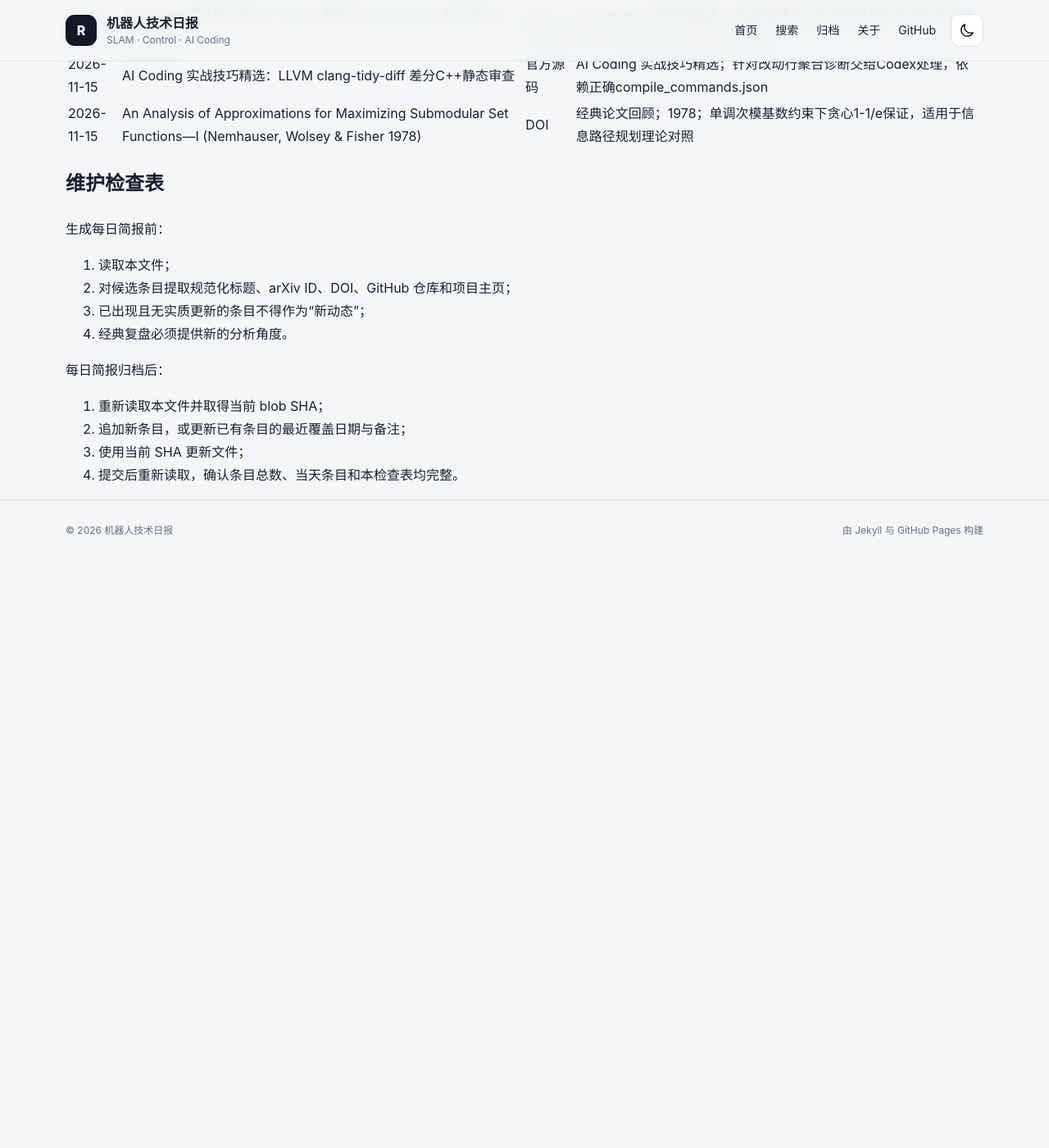
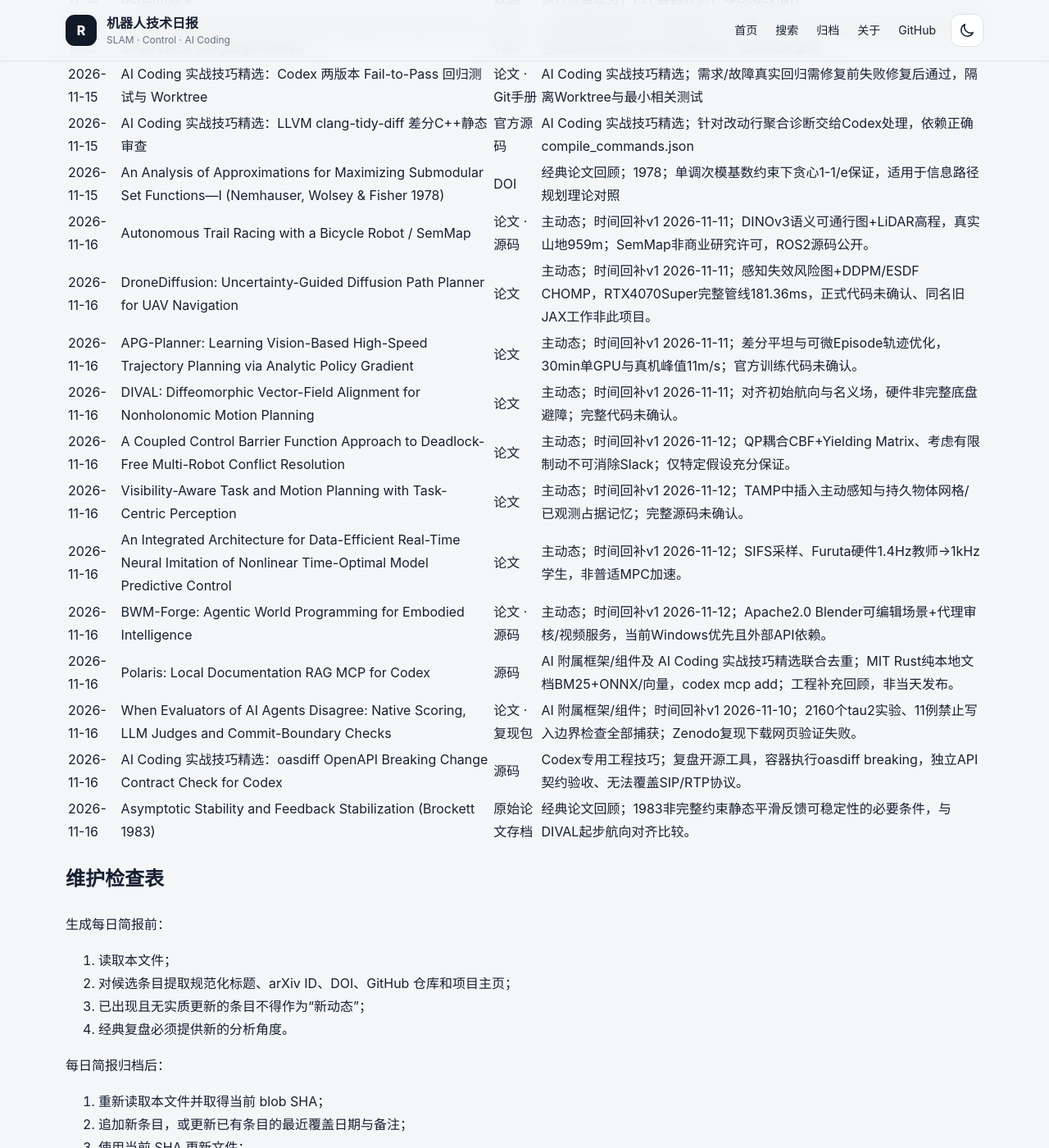
Before and after one commit to helywin/daily, a Jekyll site: the page built from robotics-brief-covered-items.md, in a window 1280 px wide and 1400 px high, scrolled down 92073 px. Shown: the whole window at 82% size. Built offline with Jekyll 4.4.1, drawn with Linux system fonts in a browser that asks for light colours; our own code applies the rules of GitHub Pages for plain Markdown files; before the commit the page ends 92755 px from its top, so only the background shows below that; some of the changed text lies outside the part shown.

Commit message:
docs: update robotics brief coverage index for 2026-11-16

```diff
--- a/robotics-brief-covered-items.md
+++ b/robotics-brief-covered-items.md
@@ -1,6 +1,6 @@
 # 机器人技术简报已覆盖条目索引
 
-> 最后更新：2026-11-15（Asia/Shanghai）
+> 最后更新：2026-11-16（Asia/Shanghai）
 >
 > 用途：每日简报选题前强制查重。本文件保留全部历史条目的最近覆盖日期、规范标题、至少一个可直接访问的原始来源和必要备注。
 >
@@ -204,6 +204,8 @@
 > 2026-11-14 新增 8 条主动态、1 条 AI / LLM 附属组件、1 条 AI Coding 新实操主题和 1 篇经典回顾；Alloy 的 Codex MCP 实战与主动态为同一项目只登记一次，本日新增 11 条，累计 1,345 条。
 >
 > 2026-11-15 新增 7 条机器人/控制主动态、2 项 AI/LLM 附属框架与开源组件、2 条 Codex AI Coding 实战技巧精选和 1 篇经典论文回顾，共 12 条，累计 1,357 条。
+>
+> 2026-11-16 新增 8 条主动态、2 条 AI/LLM 附属组件、2 条 Codex 技巧及 1 篇经典论文；Polaris 组件与技巧同一项目合并去重，实际新增 12 条，累计 1,369 条。
 >
 ## 已核验条目
 
@@ -1666,6 +1668,18 @@
 | 2026-11-15 | AI Coding 实战技巧精选：Codex 两版本 Fail-to-Pass 回归测试与 Worktree | [论文](https://arxiv.org/abs/2611.16114) · [Git手册](https://git-scm.com/docs/git-worktree) | AI Coding 实战技巧精选；需求/故障真实回归需修复前失败修复后通过，隔离Worktree与最小相关测试 |
 | 2026-11-15 | AI Coding 实战技巧精选：LLVM clang-tidy-diff 差分C++静态审查 | [官方源码](https://github.com/llvm/llvm-project/blob/main/clang-tools-extra/clang-tidy/tool/clang-tidy-diff.py) | AI Coding 实战技巧精选；针对改动行聚合诊断交给Codex处理，依赖正确compile_commands.json |
 | 2026-11-15 | An Analysis of Approximations for Maximizing Submodular Set Functions—I (Nemhauser, Wolsey & Fisher 1978) | [DOI](https://doi.org/10.1007/BF01588971) | 经典论文回顾；1978；单调次模基数约束下贪心1-1/e保证，适用于信息路径规划理论对照 |
+| 2026-11-16 | Autonomous Trail Racing with a Bicycle Robot / SemMap | [论文](https://arxiv.org/abs/2611.15280) · [源码](https://github.com/rai-opensource/sem_map) | 主动态；时间回补v1 2026-11-11；DINOv3语义可通行图+LiDAR高程，真实山地959m；SemMap非商业研究许可，ROS2源码公开。 |
+| 2026-11-16 | DroneDiffusion: Uncertainty-Guided Diffusion Path Planner for UAV Navigation | [论文](https://arxiv.org/abs/2611.15277) | 主动态；时间回补v1 2026-11-11；感知失效风险图+DDPM/ESDF CHOMP，RTX4070Super完整管线181.36ms，正式代码未确认、同名旧JAX工作非此项目。 |
+| 2026-11-16 | APG-Planner: Learning Vision-Based High-Speed Trajectory Planning via Analytic Policy Gradient | [论文](https://arxiv.org/abs/2611.15296) | 主动态；时间回补v1 2026-11-11；差分平坦与可微Episode轨迹优化，30min单GPU与真机峰值11m/s；官方训练代码未确认。 |
+| 2026-11-16 | DIVAL: Diffeomorphic Vector-Field Alignment for Nonholonomic Motion Planning | [论文](https://arxiv.org/abs/2611.14918) | 主动态；时间回补v1 2026-11-11；对齐初始航向与名义场，硬件非完整底盘避障；完整代码未确认。 |
+| 2026-11-16 | A Coupled Control Barrier Function Approach to Deadlock-Free Multi-Robot Conflict Resolution | [论文](https://arxiv.org/abs/2611.16218) | 主动态；时间回补v1 2026-11-12；QP耦合CBF+Yielding Matrix、考虑有限制动不可消除Slack；仅特定假设充分保证。 |
+| 2026-11-16 | Visibility-Aware Task and Motion Planning with Task-Centric Perception | [论文](https://arxiv.org/abs/2611.16213) | 主动态；时间回补v1 2026-11-12；TAMP中插入主动感知与持久物体网格/已观测占据记忆；完整源码未确认。 |
+| 2026-11-16 | An Integrated Architecture for Data-Efficient Real-Time Neural Imitation of Nonlinear Time-Optimal Model Predictive Control | [论文](https://arxiv.org/abs/2611.17005) | 主动态；时间回补v1 2026-11-12；SIFS采样、Furuta硬件1.4Hz教师→1kHz学生，非普适MPC加速。 |
+| 2026-11-16 | BWM-Forge: Agentic World Programming for Embodied Intelligence | [论文](https://arxiv.org/abs/2611.16221) · [源码](https://github.com/Lcixs/BWM-Forge) | 主动态；时间回补v1 2026-11-12；Apache2.0 Blender可编辑场景+代理审核/视频服务，当前Windows优先且外部API依赖。 |
+| 2026-11-16 | Polaris: Local Documentation RAG MCP for Codex | [源码](https://github.com/girard-g/polaris) | AI 附属框架/组件及 AI Coding 实战技巧精选联合去重；MIT Rust纯本地文档BM25+ONNX/向量，codex mcp add；工程补充回顾，非当天发布。 |
+| 2026-11-16 | When Evaluators of AI Agents Disagree: Native Scoring, LLM Judges and Commit-Boundary Checks | [论文](https://arxiv.org/abs/2611.14581) · [复现包](https://doi.org/10.5281/zenodo.23683806) | AI 附属框架/组件；时间回补v1 2026-11-10；2160个tau2实验、11例禁止写入边界检查全部捕获；Zenodo复现下载网页验证失败。 |
+| 2026-11-16 | AI Coding 实战技巧精选：oasdiff OpenAPI Breaking Change Contract Check for Codex | [源码](https://github.com/oasdiff/oasdiff) | Codex专用工程技巧；复盘开源工具，容器执行oasdiff breaking，独立API契约验收、无法覆盖SIP/RTP协议。 |
+| 2026-11-16 | Asymptotic Stability and Feedback Stabilization (Brockett 1983) | [原始论文存档](https://www.hrl.harvard.edu/publications/brockett83asymptotic.pdf) | 经典论文回顾；1983非完整约束静态平滑反馈可稳定性的必要条件，与DIVAL起步航向对齐比较。 |
 
 ## 维护检查表
 
```
